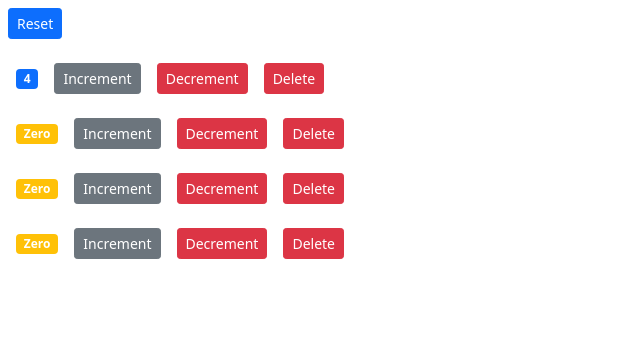
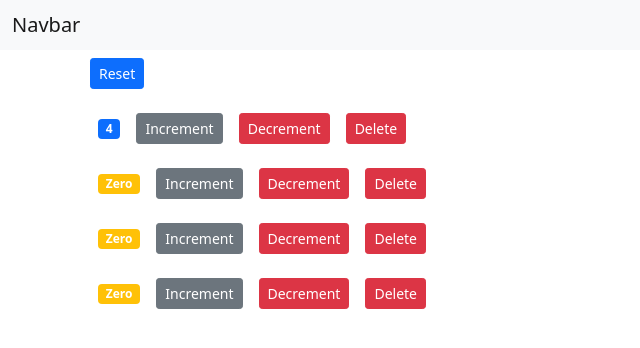
Before and after one commit to abhirampai/react-crash-by-mosh, a React (Create React App) app: page / in a window 1280 px wide. Shown: the top 348 px of the page, without its empty margins (0-640 px from the left). Built offline with nearby package versions, Linux system fonts and the light colour scheme.

Commit message:
added navbar

```diff
--- a/src/App.js
+++ b/src/App.js
@@ -1,24 +1,15 @@
-import logo from './logo.svg';
 import './App.css';
-
+import NavBar from './components/navbar';
+import Counters from './components/counters';
+import React from 'react';
 function App() {
   return (
-    <div className="App">
-      <header className="App-header">
-        <img src={logo} className="App-logo" alt="logo" />
-        <p>
-          Edit <code>src/App.js</code> and save to reload.
-        </p>
-        <a
-          className="App-link"
-          href="https://reactjs.org"
-          target="_blank"
-          rel="noopener noreferrer"
-        >
-          Learn React
-        </a>
-      </header>
-    </div>
+    <React.Fragment>
+    <NavBar/>
+    <main className="container">
+      <Counters/>
+    </main>
+    </React.Fragment>
   );
 }
 
--- /dev/null
+++ b/src/components/navbar.jsx
@@ -0,0 +1,15 @@
+import React, { Component } from "react";
+class NavBar extends Component {
+  state = {};
+  render() {
+    return (
+      <nav className="navbar navbar-light bg-light">
+        <div className="container-fluid">
+          <span className="navbar-brand mb-0 h1">Navbar</span>
+        </div>
+      </nav>
+    );
+  }
+}
+
+export default NavBar;
--- a/src/index.js
+++ b/src/index.js
@@ -4,11 +4,10 @@
 import App from './App';
 import reportWebVitals from './reportWebVitals';
 import 'bootstrap/dist/css/bootstrap.css';
-import Counters from './components/counters';
 
 ReactDOM.render(
   <React.StrictMode>
-    <Counters />
+    <App />
   </React.StrictMode>,
   document.getElementById('root')
 );
```
